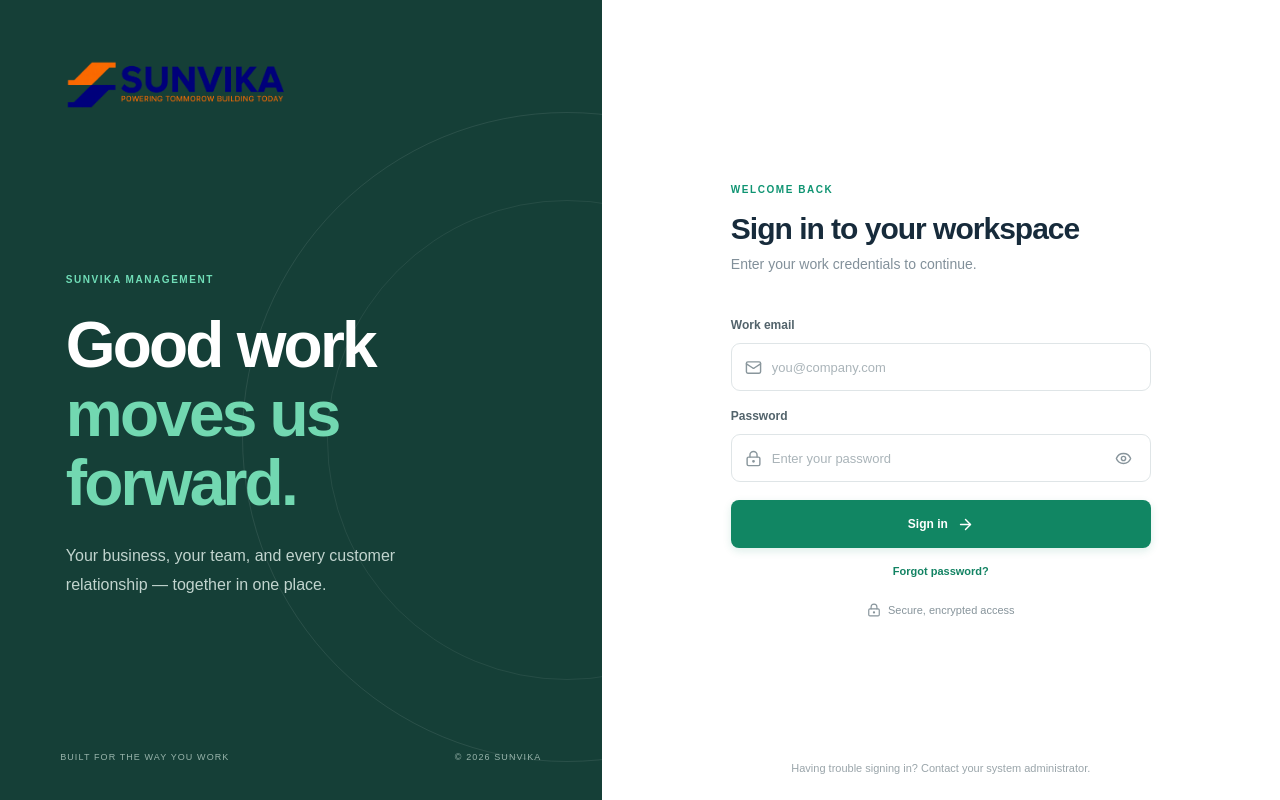
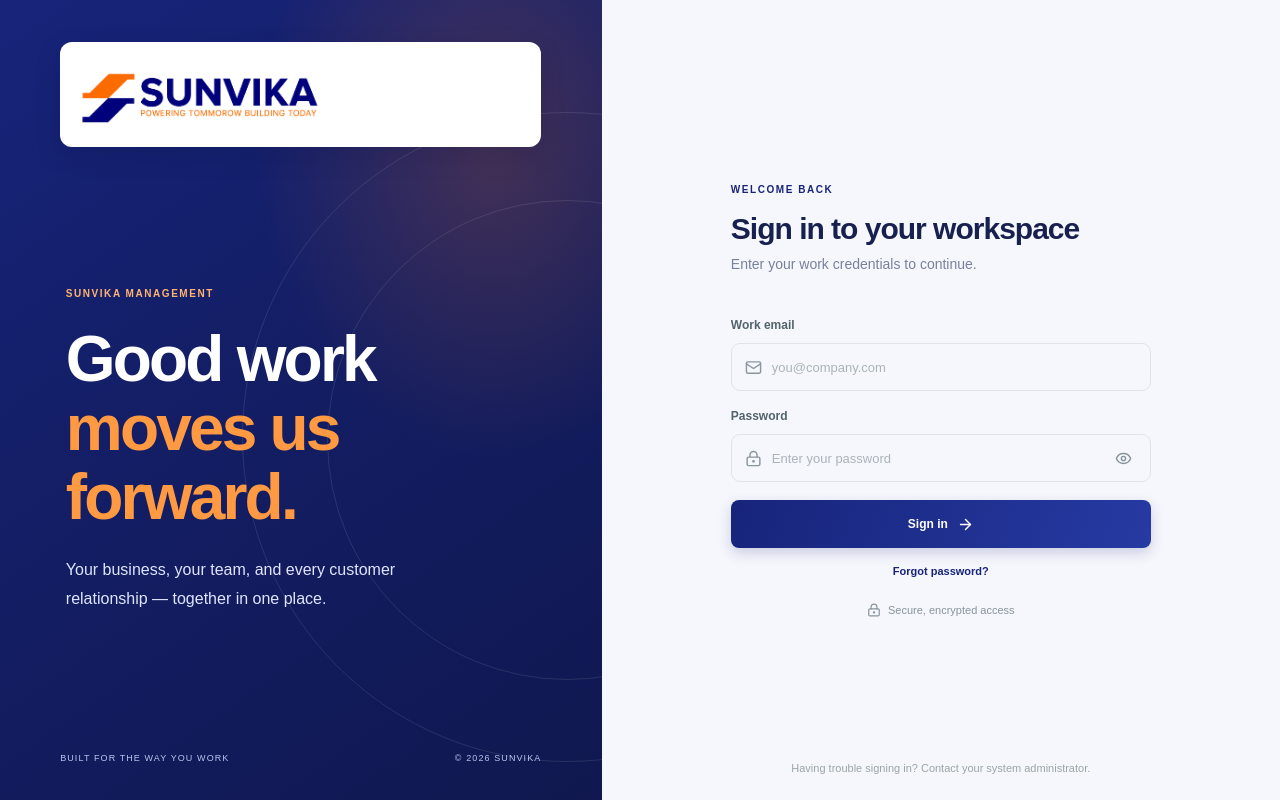
Before and after one commit to Hks199/sunvika_Management_Frontend, a React (Vite) app: page /login in a window 1280 px wide. Built offline with nearby package versions, Linux system fonts and the light colour scheme; no server answers.

Commit message:
feat: add brand theme styles for improved UI aesthetics

```diff
--- /dev/null
+++ b/src/brand-theme.css
@@ -0,0 +1,235 @@
+:root {
+  color: #17204f;
+  background: #f6f7fc;
+  --ink: #17204f;
+  --muted: #78819b;
+  --green: #1b2b91;
+  --line: #e5e8f2;
+  --surface: #fff;
+  --brand-navy: #17247a;
+  --brand-navy-deep: #10184f;
+  --brand-orange: #ef7418;
+  --brand-orange-soft: #fff2e8;
+}
+
+.login-page,
+.app-shell {
+  background: #f6f7fc;
+}
+
+.login-story {
+  background:
+    radial-gradient(ellipse at 82% 18%, rgb(239 116 24 / 22%), transparent 34%),
+    linear-gradient(145deg, #17247a 0%, #131d62 52%, #10184f 100%);
+}
+
+.login-story:before,
+.login-story:after {
+  border-color: rgb(255 255 255 / 10%);
+}
+
+.login-story > .brand {
+  display: inline-flex;
+  width: fit-content;
+  max-width: 100%;
+  padding: 10px 14px;
+  border-radius: 12px;
+  background: #fff;
+  box-shadow: 0 8px 26px rgb(6 13 54 / 16%);
+}
+
+.login-story > .brand .brand-logo {
+  display: block;
+  width: min(250px, 100%);
+  height: auto;
+}
+
+.brand-mark {
+  background: #fff0e4;
+  color: #b94a00;
+}
+
+.eyebrow.light {
+  color: #ffb36f;
+}
+
+.story-copy h1 em {
+  color: #ff9a43;
+}
+
+.story-copy p {
+  color: #e0e5ff;
+}
+
+.story-foot {
+  color: #bac3ee;
+}
+
+.login-wrap > .eyebrow,
+.page-heading .eyebrow,
+.welcome-copy .eyebrow {
+  color: var(--brand-navy);
+}
+
+.input-icon:focus-within,
+.search-field:focus-within {
+  border-color: #6678d8;
+  box-shadow: 0 0 0 3px rgb(102 120 216 / 14%);
+}
+
+.primary-btn {
+  background: linear-gradient(110deg, #17247a, #263aa3);
+  box-shadow: 0 5px 14px rgb(23 36 122 / 20%);
+}
+
+.primary-btn:hover {
+  background: linear-gradient(110deg, #10184f, #1d2c85);
+}
+
+.primary-btn:focus-visible,
+.secondary-btn:focus-visible,
+.filter-btn:focus-visible,
+.nav-link:focus-visible,
+.auth-link:focus-visible {
+  outline: 3px solid rgb(239 116 24 / 55%);
+  outline-offset: 2px;
+}
+
+.workspace-symbol {
+  background: #fff2e8;
+  color: #c65a0a;
+}
+
+.nav-link {
+  transition: background-color 140ms ease, color 140ms ease;
+}
+
+.nav-link:hover {
+  background: #f5f6fc;
+  color: var(--brand-navy);
+}
+
+.nav-link.active {
+  position: relative;
+  background: #eef0ff;
+  color: var(--brand-navy);
+  font-weight: 700;
+}
+
+.nav-link.active:before {
+  position: absolute;
+  top: 8px;
+  bottom: 8px;
+  left: 0;
+  width: 3px;
+  border-radius: 0 3px 3px 0;
+  background: var(--brand-orange);
+  content: "";
+}
+
+.nav-link.active svg {
+  color: var(--brand-navy);
+}
+
+.avatar,
+.top-avatar {
+  background: #eef0ff;
+  color: var(--brand-navy);
+}
+
+.status-dot {
+  background: #24936a;
+  box-shadow: 0 0 0 3px #e8f5ee;
+}
+
+.secondary-btn:hover,
+.filter-btn:hover {
+  border-color: #ccd2ef;
+  color: var(--brand-navy);
+  background: #f9f9ff;
+}
+
+.metric-icon,
+.focus-icon,
+.quick-icon.mint {
+  background: #eef0ff;
+  color: var(--brand-navy);
+}
+
+.wave {
+  color: #263aa3;
+}
+
+.welcome-sun span {
+  background: #6979d3;
+}
+
+.floating-card {
+  color: var(--brand-navy);
+}
+
+.report-empty > span,
+.table-state .empty-icon {
+  background: #eef0ff;
+  color: #5365c4;
+}
+
+.report-picker select {
+  color: #394e58;
+}
+
+.tone-2 .metric-icon,
+.focus-bullet.amber {
+  background: var(--brand-orange-soft);
+  color: #c65a0a;
+}
+
+.metric-trend,
+.live-pill,
+.status-pill.status-good {
+  color: #18764f;
+  background: #edf7f1;
+}
+
+.metric-card,
+.panel,
+.quick-card {
+  border-color: #e7e9f2;
+  box-shadow: 0 4px 16px rgb(26 34 85 / 4%);
+}
+
+.text-link,
+.auth-link {
+  color: var(--brand-navy);
+}
+
+.text-link:hover,
+.auth-link:hover {
+  color: #c65a0a;
+}
+
+.legend-leads,
+.branch-performance-track i {
+  background: var(--brand-navy);
+}
+
+.focus-list a:hover,
+.profile-menu button:hover {
+  background: #f5f6fc;
+}
+
+.profile-menu button:hover {
+  color: var(--brand-navy);
+}
+
+.permission-chip,
+.session-device {
+  background: #eef0ff;
+  color: var(--brand-navy);
+}
+
+@media (prefers-reduced-motion: reduce) {
+  .nav-link {
+    transition: none;
+  }
+}
--- a/src/main.tsx
+++ b/src/main.tsx
@@ -4,5 +4,6 @@ import { BrowserRouter } from 'react-router-dom';
 import { AuthProvider } from './state/auth';
 import App from './App';
 import './styles.css';
+import './brand-theme.css';
 
 createRoot(document.getElementById('root')!).render(<React.StrictMode><BrowserRouter><AuthProvider><App /></AuthProvider></BrowserRouter></React.StrictMode>);
```
